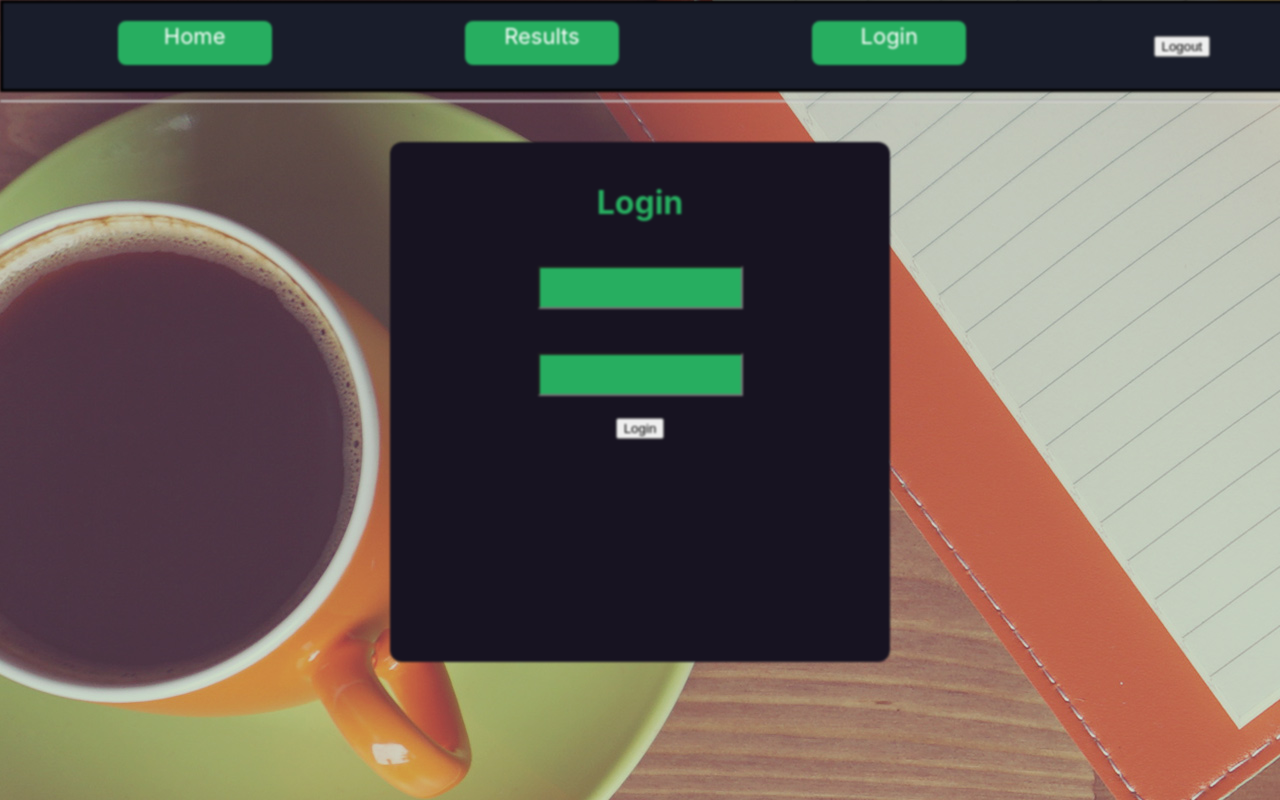
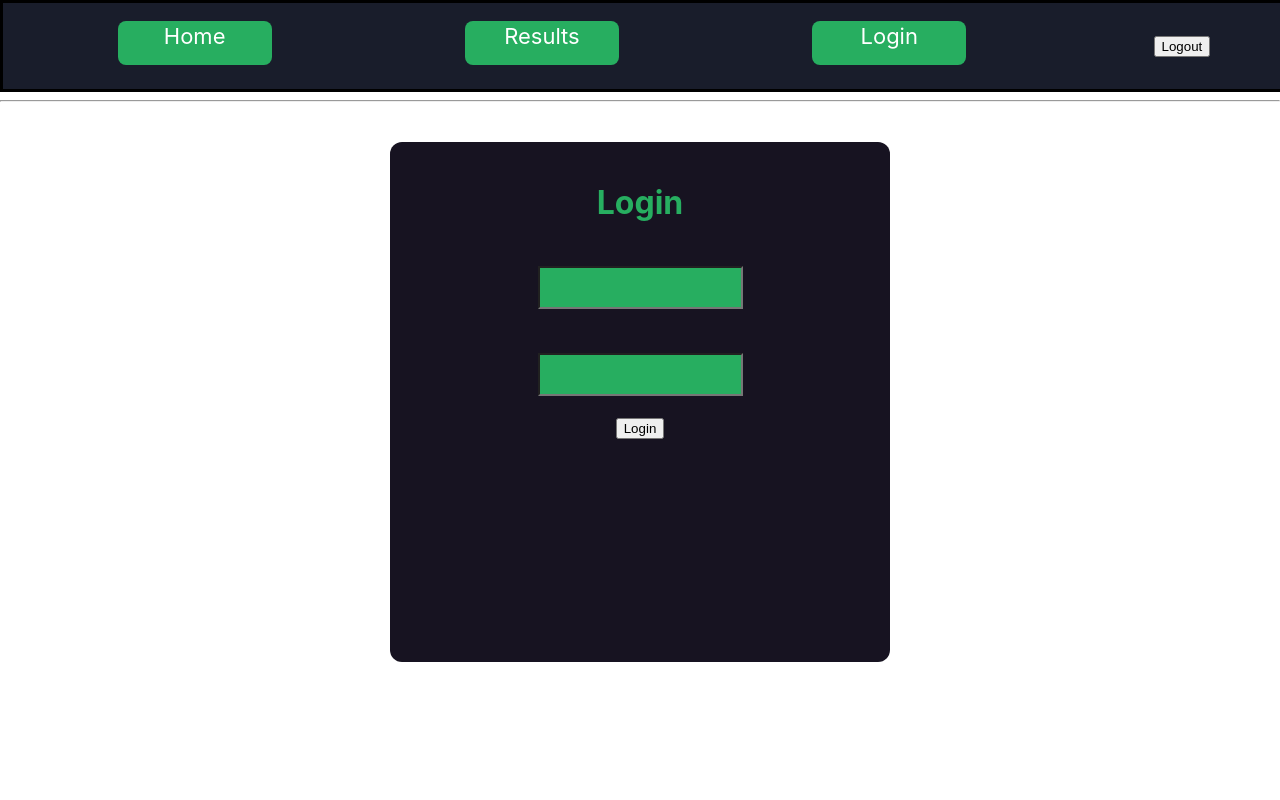
Before and after one commit to Bit-Bytes-Bits/results-portal, a React (Create React App) app: page /login in a window 1280 px wide. Shown: the top 800 px of the page. Built offline with nearby package versions, Linux system fonts and the light colour scheme; data requests are answered from the project's data file.

Commit message:
Add styling

```diff
--- a/src/components/App.css
+++ b/src/components/App.css
@@ -1,7 +1,3 @@
-body {
-  background-image: url('../icons/background.jpg');
-  filter: blur(0.8px);
-}
 .App {
   text-align: center;
 }
--- a/src/components/LoginForm.js
+++ b/src/components/LoginForm.js
@@ -1,7 +1,7 @@
 import React, {useEffect, useState} from "react";
 import GoogleLogin from "react-google-login";
 import { gapi } from "gapi-script";
-import "../styles/Loginform.css"
+import "../styles/Login.css";
 
 const LoginForm = () => {
 
@@ -33,6 +33,7 @@ const LoginForm = () => {
     }
 
     return (
+
         <div className="cover">
             <h1>Login</h1>
             <input type="username" placeholder="Username" required/>
```
